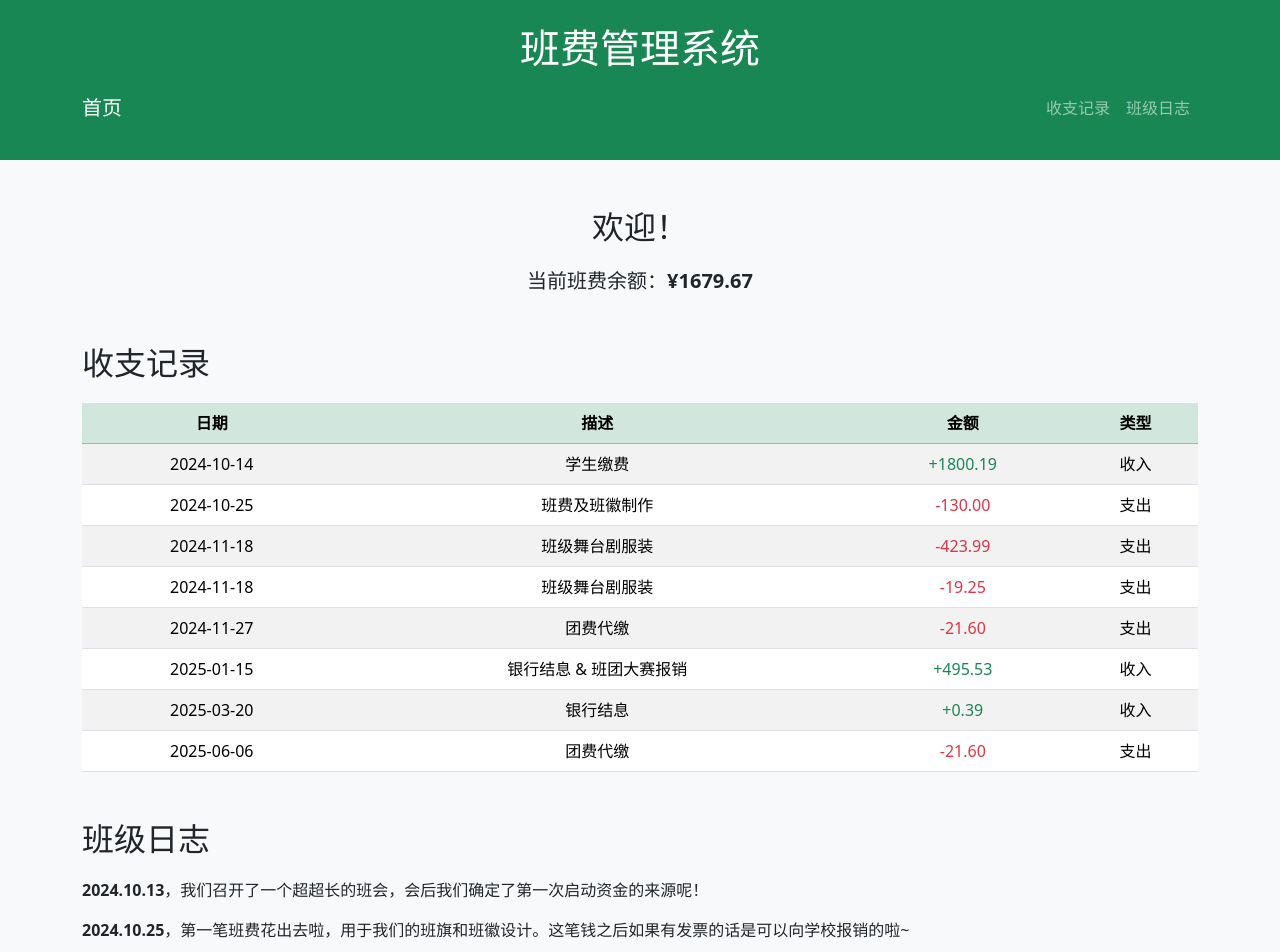
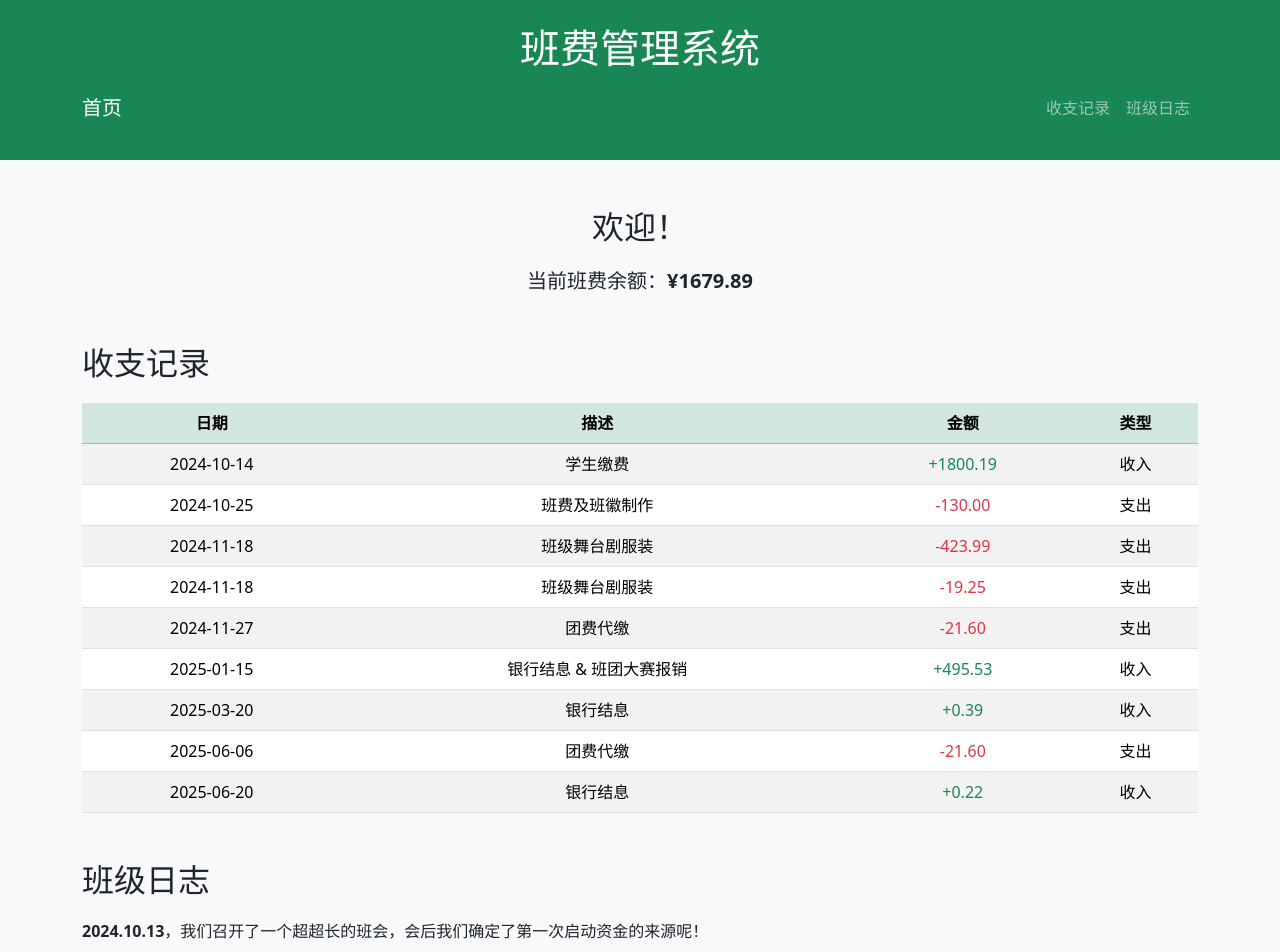
Before and after one commit to LisirX/ClassFundManagement, a Vue app: page / in a window 1280 px wide. Shown: the top 952 px of the page. Built offline with nearby package versions, Linux system fonts and the light colour scheme.

Commit message:
feat(App.vue): 新增一条交易记录。

```diff
--- a/src/App.vue
+++ b/src/App.vue
@@ -18,6 +18,7 @@ const transactions = ref([
   { date: '2025-01-15', description: '银行结息 & 班团大赛报销', amount: 495.53, type: '收入' },
   { date: '2025-03-20', description: '银行结息', amount: 0.39, type: '收入' },
   { date: '2025-06-06', description: '团费代缴', amount: -21.60, type: '支出' },
+  { date: '2025-06-20', description: '银行结息', amount: +0.22, type: '收入' },
 ]);
 
 const events = ref([
```
